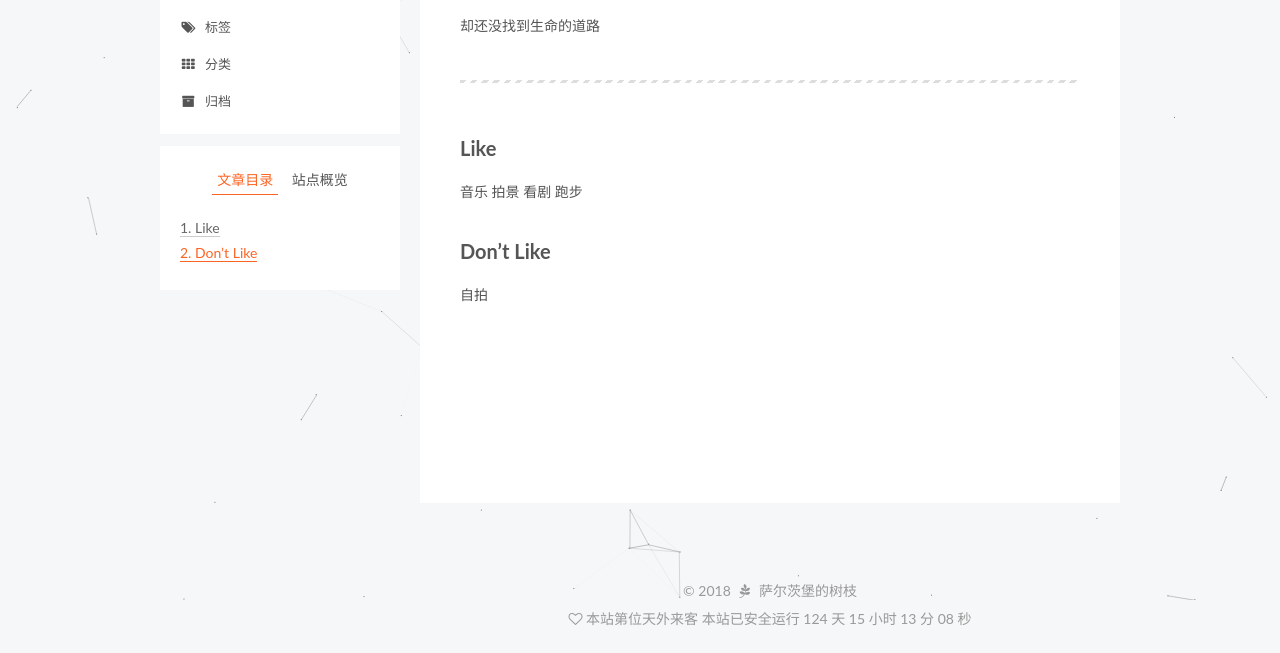
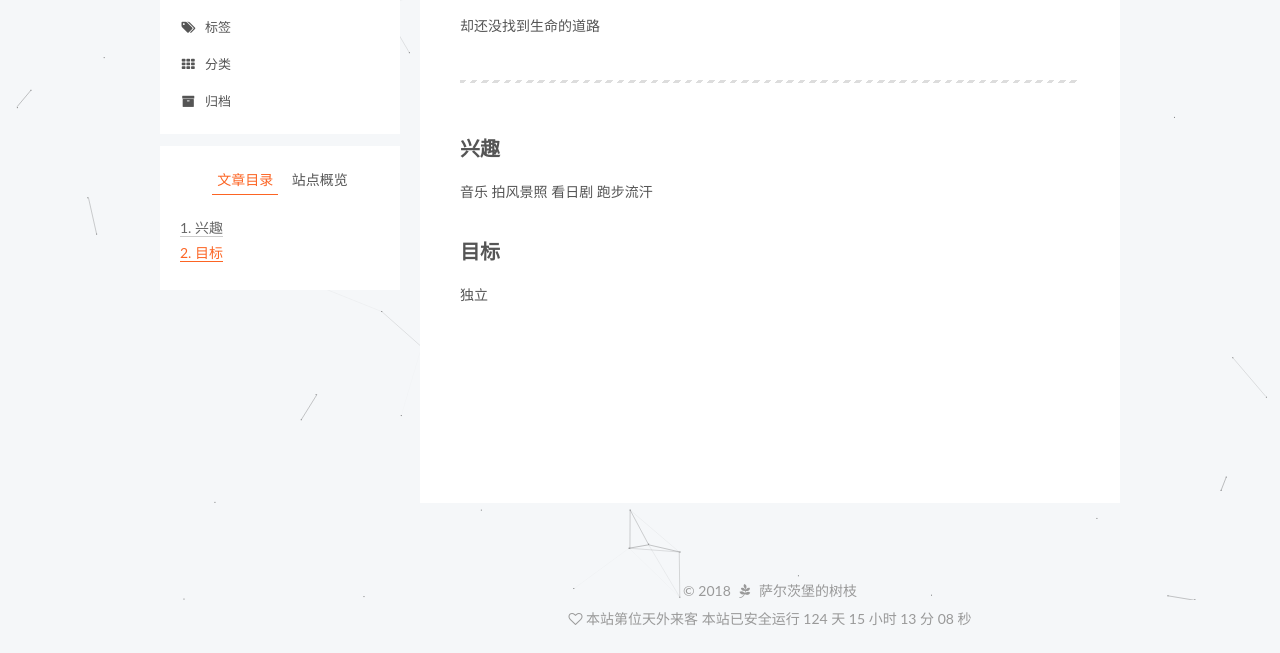
Before and after one commit to Dnotameni/Dnotameni.github.io, a plain HTML site: page about/index.html in a window 1280 px wide. Shown: the part 200-853 px from the top of the page. Drawn offline with Linux system fonts and the light colour scheme; some packages are replaced by stand-ins of ours; a script that the page names is missing.

Commit message:
Site updated: 2018-11-30 16:12:59

```diff
--- a/about/index.html
+++ b/about/index.html
@@ -81,17 +81,17 @@
 
 
 
-<meta name="description" content="尚未毕业的研究生一枚 尝试各种感兴趣的方向 却还没找到生命的道路  Like音乐 拍景 看剧 跑步 Don’t Like自拍">
+<meta name="description" content="尚未毕业的研究生一枚 尝试各种感兴趣的方向 却还没找到生命的道路  兴趣音乐 拍风景照 看日剧 跑步流汗 目标独立">
 <meta property="og:type" content="website">
 <meta property="og:title" content="About Me">
 <meta property="og:url" content="http://yoursite.com/about/index.html">
 <meta property="og:site_name" content="DnoBlog">
-<meta property="og:description" content="尚未毕业的研究生一枚 尝试各种感兴趣的方向 却还没找到生命的道路  Like音乐 拍景 看剧 跑步 Don’t Like自拍">
+<meta property="og:description" content="尚未毕业的研究生一枚 尝试各种感兴趣的方向 却还没找到生命的道路  兴趣音乐 拍风景照 看日剧 跑步流汗 目标独立">
 <meta property="og:locale" content="zh-Hans">
-<meta property="og:updated_time" content="2018-07-31T07:00:58.981Z">
+<meta property="og:updated_time" content="2018-11-30T08:11:57.066Z">
 <meta name="twitter:card" content="summary">
 <meta name="twitter:title" content="About Me">
-<meta name="twitter:description" content="尚未毕业的研究生一枚 尝试各种感兴趣的方向 却还没找到生命的道路  Like音乐 拍景 看剧 跑步 Don’t Like自拍">
+<meta name="twitter:description" content="尚未毕业的研究生一枚 尝试各种感兴趣的方向 却还没找到生命的道路  兴趣音乐 拍风景照 看日剧 跑步流汗 目标独立">
 
 
 
@@ -273,8 +273,8 @@
 <p>尝试各种感兴趣的方向</p>
 <p>却还没找到生命的道路</p>
 <hr>
-<h2 id="Like"><a href="#Like" class="headerlink" title="Like"></a>Like</h2><p>音乐 拍景 看剧 跑步</p>
-<h2 id="Don’t-Like"><a href="#Don’t-Like" class="headerlink" title="Don’t Like"></a>Don’t Like</h2><p>自拍 </p>
+<h2 id="兴趣"><a href="#兴趣" class="headerlink" title="兴趣"></a>兴趣</h2><p>音乐 拍风景照 看日剧 跑步流汗</p>
+<h2 id="目标"><a href="#目标" class="headerlink" title="目标"></a>目标</h2><p>独立 </p>
 
 
       </div>
@@ -414,7 +414,7 @@
 
 
 
-              <div class="post-toc-content"><ol class="nav"><li class="nav-item nav-level-2"><a class="nav-link" href="#Like"><span class="nav-number">1.</span> <span class="nav-text">Like</span></a></li><li class="nav-item nav-level-2"><a class="nav-link" href="#Don’t-Like"><span class="nav-number">2.</span> <span class="nav-text">Don’t Like</span></a></li></ol></div>
+              <div class="post-toc-content"><ol class="nav"><li class="nav-item nav-level-2"><a class="nav-link" href="#兴趣"><span class="nav-number">1.</span> <span class="nav-text">兴趣</span></a></li><li class="nav-item nav-level-2"><a class="nav-link" href="#目标"><span class="nav-number">2.</span> <span class="nav-text">目标</span></a></li></ol></div>
 
 
           </div>
--- a/css/main.css
+++ b/css/main.css
@@ -1943,7 +1943,7 @@ pre .javascript .function {
   width: 4px;
   height: 4px;
   border-radius: 50%;
-  background: #ffaf79;
+  background: #b1fff4;
 }
 .links-of-blogroll {
   font-size: 13px;
```
